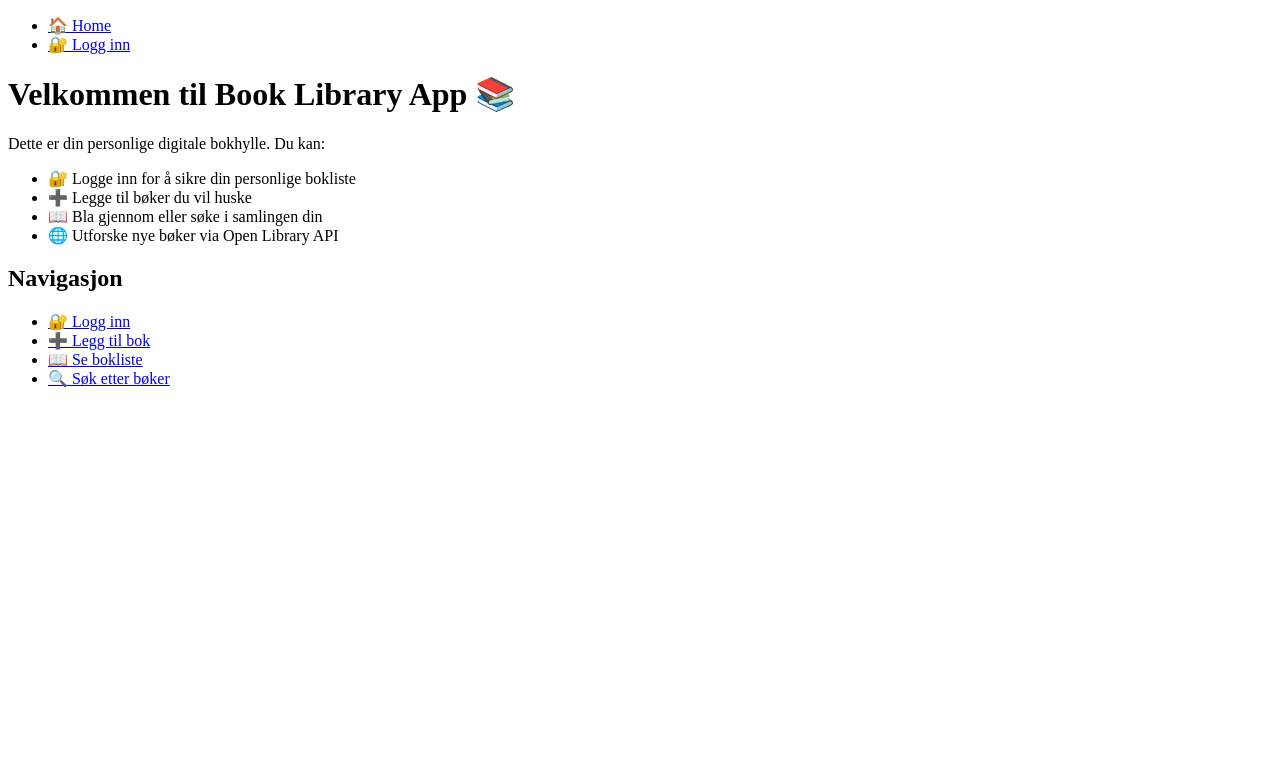
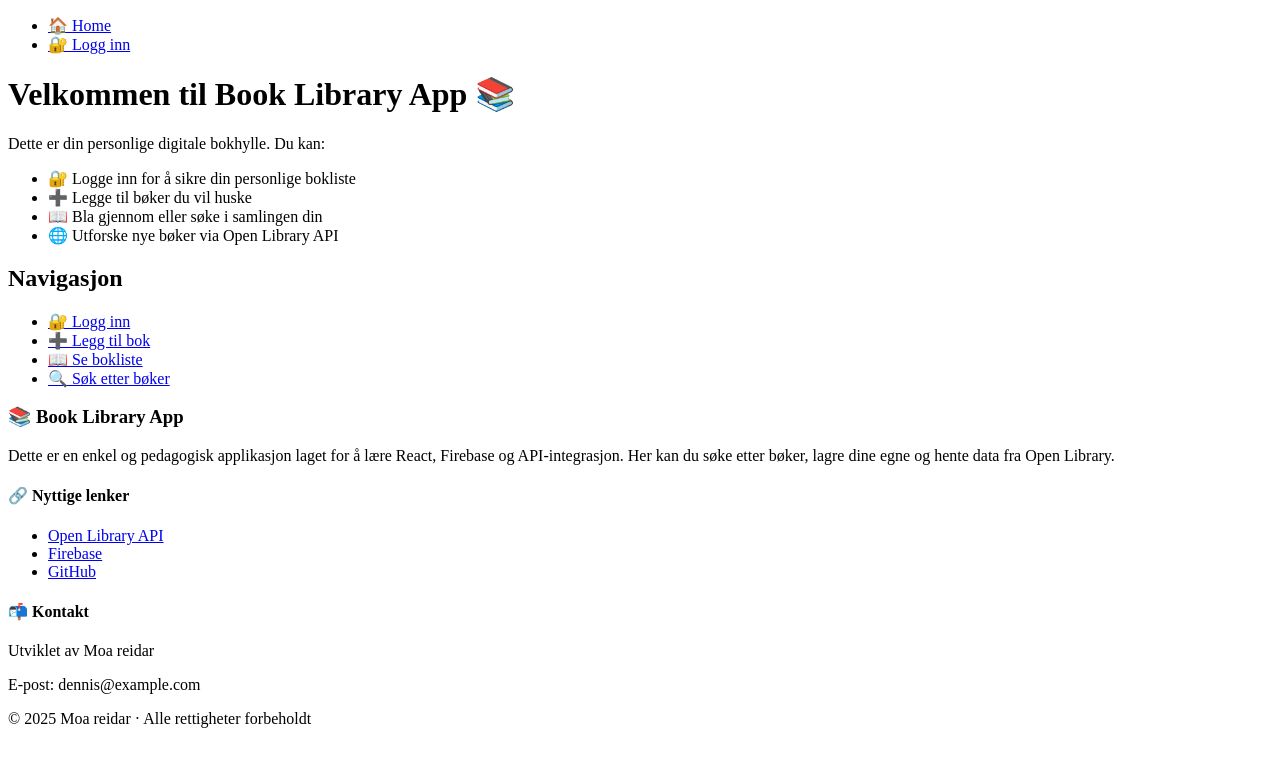
Before and after one commit to moa-reidar/final_project, a React (Vite) app: page / in a window 1280 px wide. Shown: the top 766 px of the page. Built offline with nearby package versions, Linux system fonts and the light colour scheme.

Commit message:
Add Footer component with detailed info and integrate into App layout

```diff
--- a/src/App.jsx
+++ b/src/App.jsx
@@ -1,5 +1,6 @@
 import { BrowserRouter, Routes, Route } from "react-router-dom";
 import Header from "./components/Header";
+import Footer from "./components/footer";
 import Home from "./pages/Home";
 import Login from "./pages/Login";
 import BookList from "./pages/BookList";
@@ -12,6 +13,7 @@
     <div className="app">
       <BrowserRouter>
         <Header />
+        <main className="app__main">
           <Routes>
             <Route path="/" element={<Home />} />
             <Route path="/login" element={<Login />} />
@@ -20,6 +22,8 @@
             <Route path="/search" element={<SearchBooks />} />
             <Route path="*" element={<NotFound />} />
           </Routes>
+        </main>
+        <Footer />
       </BrowserRouter>
     </div>
   );
--- /dev/null
+++ b/src/components/footer.jsx
@@ -0,0 +1,39 @@
+function Footer() {
+    return (
+      <footer className="footer">
+        <div className="footer__content">
+          <div className="footer__section footer__about">
+            <h3 className="footer__title">📚 Book Library App</h3>
+            <p className="footer__description">
+              Dette er en enkel og pedagogisk applikasjon laget for å lære React,
+              Firebase og API-integrasjon. Her kan du søke etter bøker, lagre dine egne
+              og hente data fra Open Library.
+            </p>
+          </div>
+
+          <div className="footer__section footer__links">
+            <h4 className="footer__subtitle">🔗 Nyttige lenker</h4>
+            <ul className="footer__list">
+              <li><a href="https://openlibrary.org/" target="_blank" rel="noopener noreferrer" className="footer__link">Open Library API</a></li>
+              <li><a href="https://firebase.google.com/" target="_blank" rel="noopener noreferrer" className="footer__link">Firebase</a></li>
+              <li><a href="https://github.com/" target="_blank" rel="noopener noreferrer" className="footer__link">GitHub</a></li>
+            </ul>
+          </div>
+
+          <div className="footer__section footer__contact">
+            <h4 className="footer__subtitle">📬 Kontakt</h4>
+            <p className="footer__text">Utviklet av Moa reidar</p>
+            <p className="footer__text">E-post: dennis@example.com</p>
+          </div>
+        </div>
+
+        <div className="footer__bottom">
+          <p className="footer__copyright">
+            © 2025 Moa reidar · Alle rettigheter forbeholdt
+          </p>
+        </div>
+      </footer>
+    );
+  }
+
+  export default Footer;
```
Lines whose indentation alone changed are shown as unchanged.
